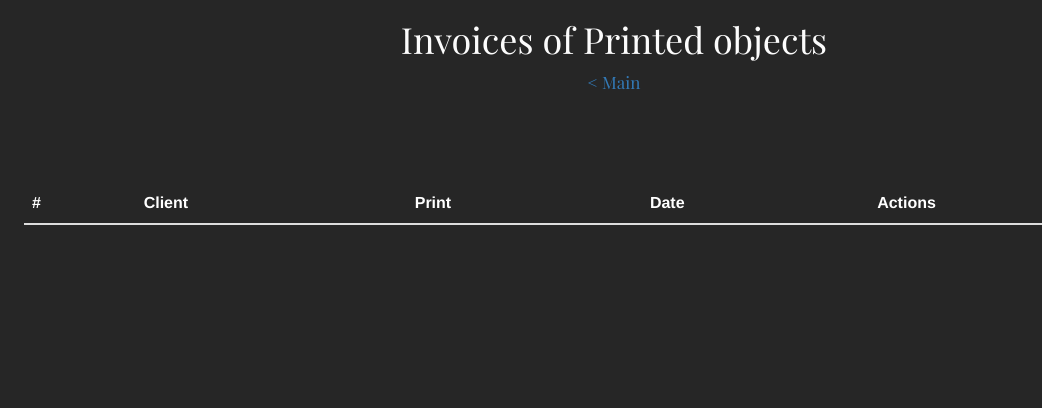
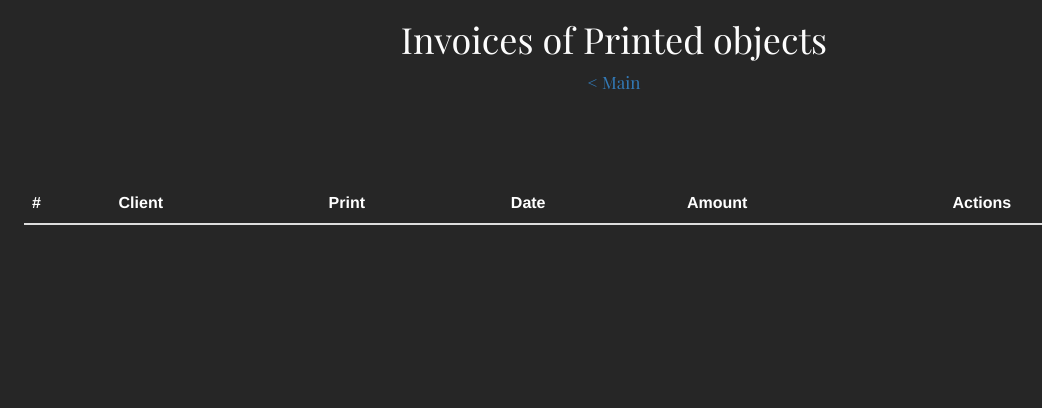
Before and after one commit to abbrowna/Cubic3D, a Django app: page /my_admin/orders/printed/ in a window 1280 px wide. Shown: the part 146-554 px from the top of the page, without its empty margins (26-1068 px from the left). Run offline with Django 3.2, Linux system fonts and the light colour scheme; tables that the repository leaves empty hold one stand-in row (values such as "Sample post"); lists and menus that the app fills with data are empty; some libraries are stand-ins or nearby versions.

Commit message:
Included Price in invoice view

```diff
--- a/app/templates/app/layout.html
+++ b/app/templates/app/layout.html
@@ -79,7 +79,6 @@
         </div>
     </div>
 
-    <!--<script src="{% static 'app/scripts/jquery-1.10.2.js' %}"></script>-->
     <script src="{% static 'app/scripts/respond.js' %}"></script>
 {% block scripts %}
     <script src="{% static 'app/scripts/jquery.bcSwipe.min.js' %}"></script>
--- a/app/templates/myadmin/printed.html
+++ b/app/templates/myadmin/printed.html
@@ -14,6 +14,7 @@
                 <th>Client</th>
                 <th>Print</th>
                 <th>Date</th>
+                <th>Amount</th>
                 <th>Actions</th>
             </tr>
         </thead>
@@ -25,7 +26,7 @@
                     {% if invoice_object.invoice.bill_to %}
                     {{ invoice_object.invoice.bill_to }}<br />
                     {% endif %}
-                    0{{invoice_object.invoice.user.profile.mobile}}
+                    {{invoice_object.invoice.user.profile.mobile}}
                 </td>
                 <td class="indicator">
                     {% for order in invoice_object.orders %}
@@ -48,6 +49,7 @@
                 </td>
 
                 <td>{{invoice_object.invoice.date}}</td>
+                <td>{{invoice_object.invoice.amount}}</td>
                 <td class="action_list">
                     <a href="{% url 'send_receipt' invoice_id=invoice_object.invoice.number orderlist=invoice_object.order_id_list %}" data-toggle="tooltip" title="Send receipt">
                         <svg viewBox="43 43 114 114" xmlns="http://www.w3.org/2000/svg" data-type="shape" role="img">
```
